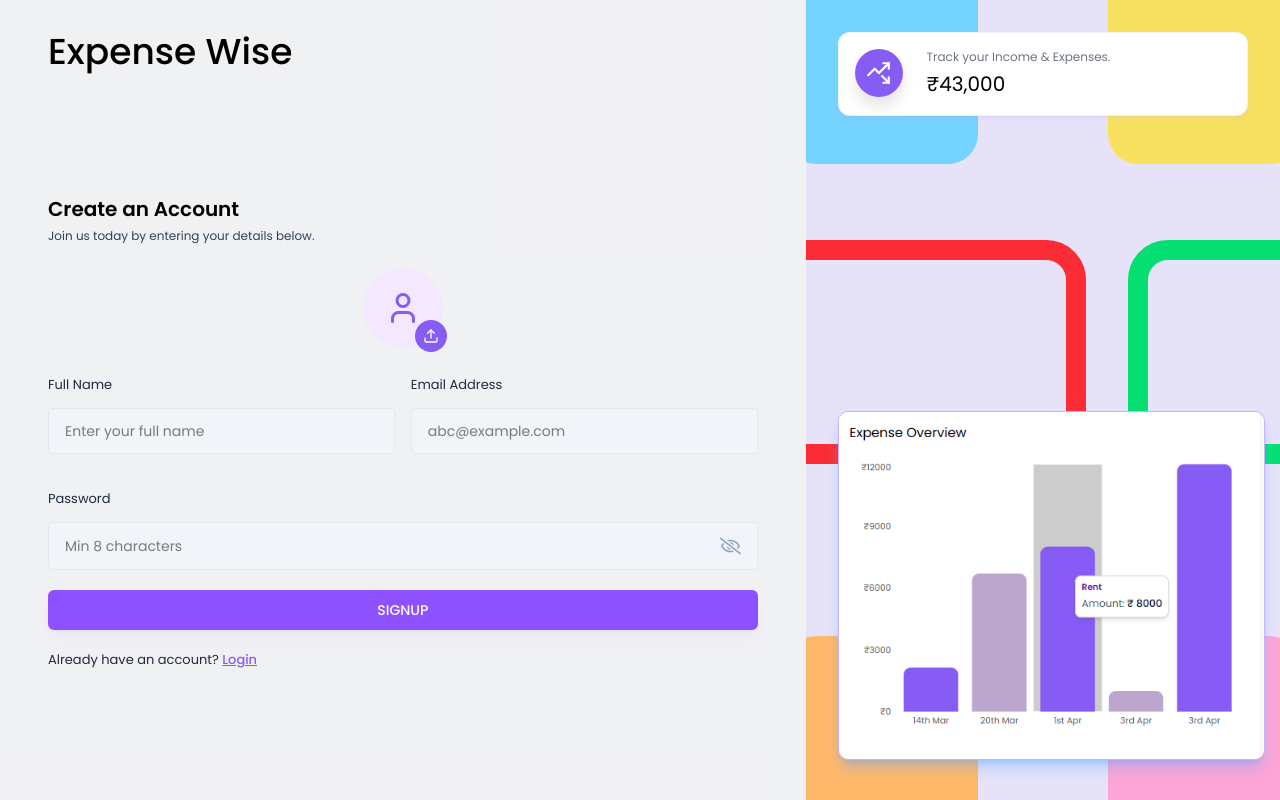
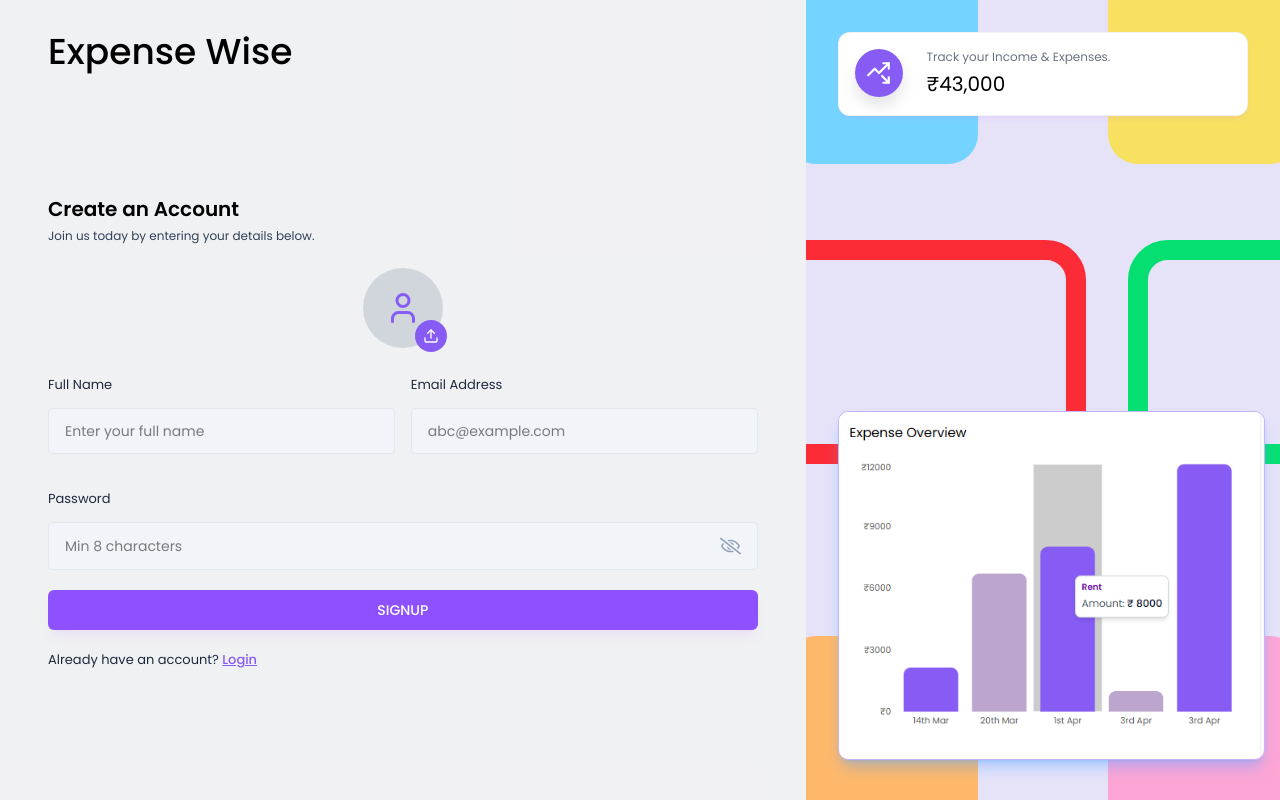
Before and after one commit to Mohammad-Islam2004/Expense-Wise, a React (Vite) app in the folder frontend/Expense-Wise/: page /signup in a window 1280 px wide. Built offline with nearby package versions, Linux system fonts and the light colour scheme.

Commit message:
SignUp UI  update

```diff
--- a/frontend/Expense-Wise/src/components/inputs/ProfilePhotoSelector.jsx
+++ b/frontend/Expense-Wise/src/components/inputs/ProfilePhotoSelector.jsx
@@ -35,7 +35,7 @@ const ProfilePhotoSelector = ({image, setImage}) => {
         className="hidden"
       />
       {!image ? (
-        <div className="w-20 h-20 flex items-center justify-center bg-purple-100 rounded-full relative">
+        <div className="w-20 h-20 flex items-center justify-center bg-gray-300 rounded-full relative">
           <LuUser className="text-4xl text-primary"/>
           <button className="w-8 h-8 flex items-center justify-center bg-primary text-white rounded-full absolute -bottom-1 -right-1 cursor-pointer" type="button" onClick={onChooseFile}> <LuUpload/> </button>
         </div>
```
